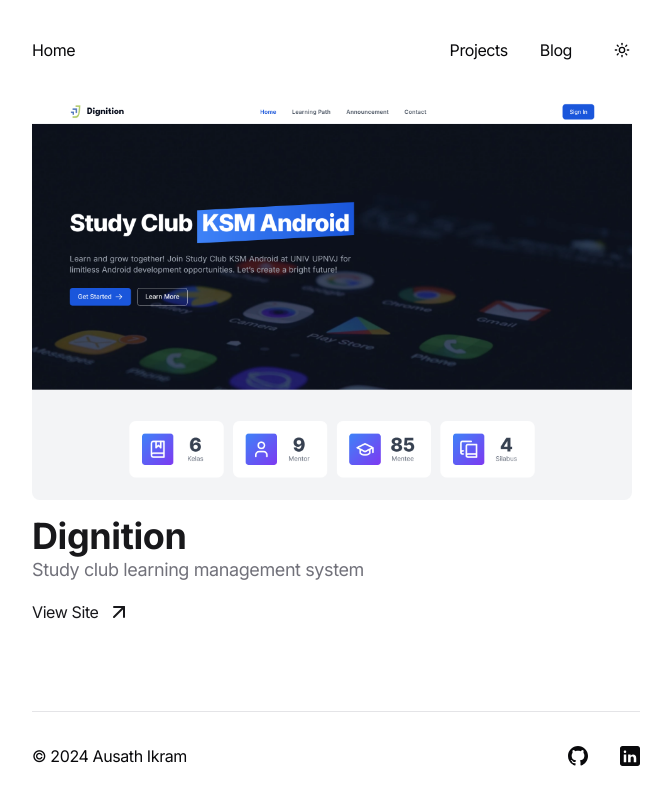
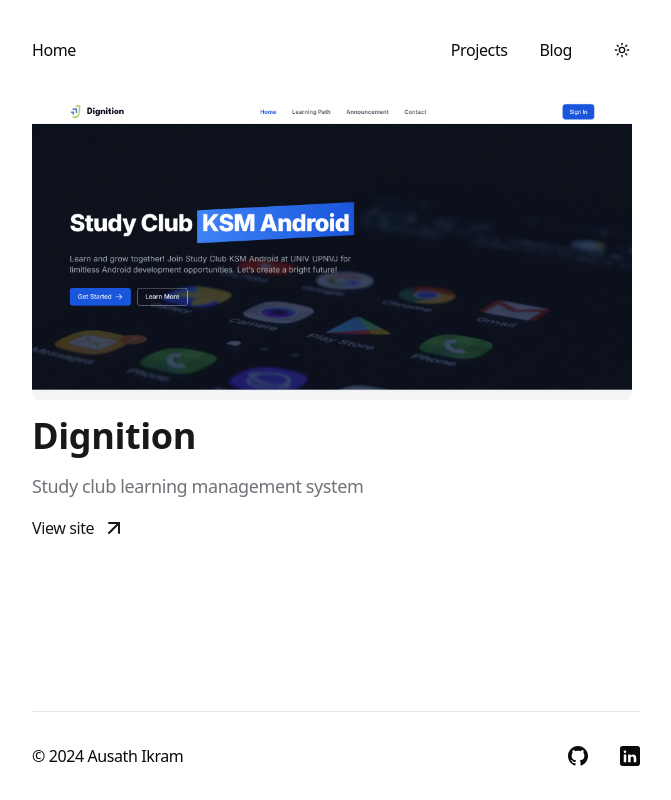
Before and after one commit to ausathdzil/ausathikram, a Next.js app: page /projects/dignition in a window 1280 px wide. Shown: the whole page, without its empty margins (304-975 px from the left). Built offline with nearby package versions, Linux system fonts and the light colour scheme.

Commit message:
Simplify footer

```diff
--- a/src/app/layout.tsx
+++ b/src/app/layout.tsx
@@ -3,14 +3,7 @@ import Header from '@/components/layout/header';
 import { ThemeProvider } from '@/components/layout/theme-provider';
 import { Toaster } from '@/components/ui/sonner';
 import type { Metadata } from 'next';
-import { Inter as FontSans } from 'next/font/google';
 import './globals.css';
-
-const fontSans = FontSans({
-  subsets: ['latin'],
-  display: 'swap',
-  variable: '--font-sans',
-});
 
 export const metadata: Metadata = {
   title: {
@@ -27,12 +20,13 @@ export default function RootLayout({
 }>) {
   return (
     <html lang="en" suppressHydrationWarning>
-      <head>
-        <link rel="icon" href="/skull.svg" />
-      </head>
-      <body
-        className={`${fontSans.variable} font-sans antialiased tracking-tight`}
-      >
+      {/* <head>
+        <script
+          crossOrigin="anonymous"
+          src="//unpkg.com/react-scan/dist/auto.global.js"
+        />
+      </head> */}
+      <body className="antialiased tracking-tight">
         <ThemeProvider
           attribute="class"
           defaultTheme="system"
--- a/src/app/projects/[slug]/page.tsx
+++ b/src/app/projects/[slug]/page.tsx
@@ -8,7 +8,7 @@ type ProjectPageProps = {
   params: Promise<{ slug: string }>;
 };
 
-export async function generateStaticParams() {
+export function generateStaticParams() {
   return projects.map((project) => ({
     slug: project.slug,
   }));
@@ -38,7 +38,7 @@ export default async function Page(props: ProjectPageProps) {
     <section className="w-full space-y-12">
       <div className="space-y-4">
         {project.image && (
-          <div className="relative w-[250px] h-[150px] sm:w-[350px] sm:h-[300px] lg:w-[600px] max-w-full lg:h-[400px]">
+          <div className="relative w-[250px] h-[150px] sm:w-[350px] sm:h-[300px] lg:w-[600px] max-w-full lg:h-[300px]">
             <Image
               className="object-cover object-top rounded-lg"
               src={project.image}
@@ -51,7 +51,7 @@ export default async function Page(props: ProjectPageProps) {
             />
           </div>
         )}
-        <article>
+        <article className="space-y-4">
           <h1 className="text-4xl text-primary font-bold">{project.title}</h1>
           <p className="text-lg">{project.description}</p>
         </article>
@@ -63,7 +63,7 @@ export default async function Page(props: ProjectPageProps) {
               target="_blank"
               rel="noopener noreferrer"
             >
-              <span>View Site</span>
+              <span>View site</span>
               <ArrowUpRightIcon />
             </a>
           )}
@@ -74,7 +74,7 @@ export default async function Page(props: ProjectPageProps) {
               target="_blank"
               rel="noopener noreferrer"
             >
-              <span>GitHub Repo</span>
+              <span>GitHub repo</span>
               <ArrowUpRightIcon />
             </a>
           )}
--- a/src/components/layout/footer.tsx
+++ b/src/components/layout/footer.tsx
@@ -1,23 +1,5 @@
-'use client';
-
-import { useEffect, useState } from "react";
-
-function useTime() {
-  const [time, setTime] = useState(() => new Date());
-
-  useEffect(() => {
-    const id = setInterval(() => {
-      setTime(new Date());
-    }, 1000);
-
-    return () => clearInterval(id);
-  }, []);
-
-  return time;
-}
-
 export default function Footer() {
-  const year = useTime().getFullYear();
+  const year = new Date().getFullYear();
 
   return (
     <footer className="w-full text-foreground border-t dark:border-zinc-800">
```
Also changed, not shown: 1 other file (tests, documents, lock files or other folders).
